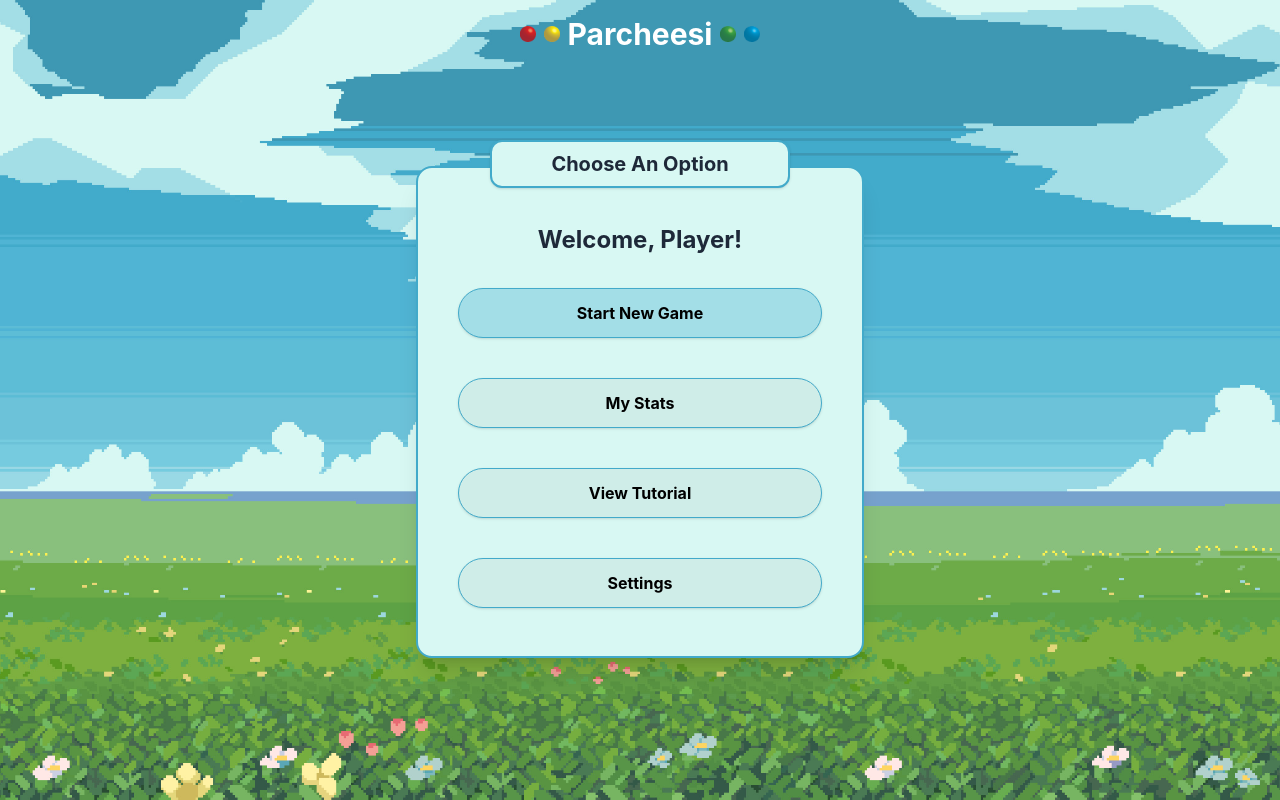
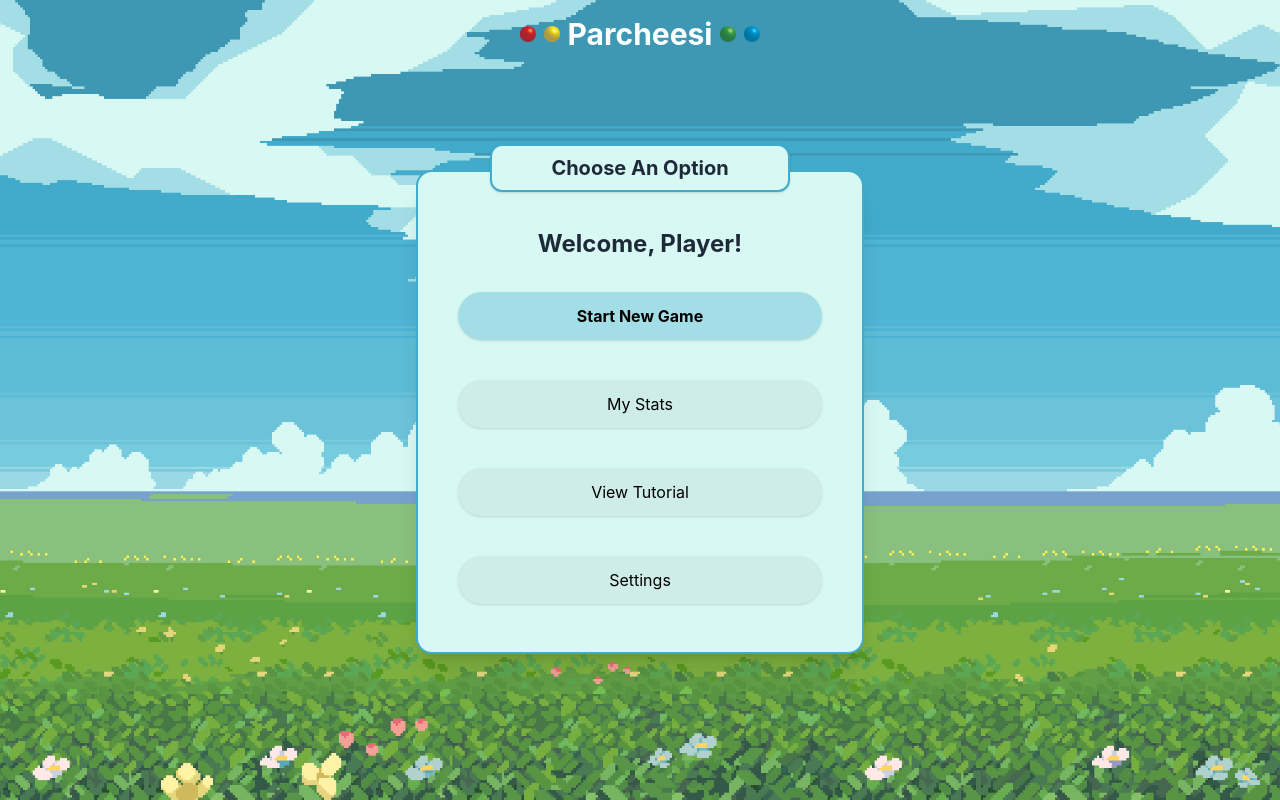
Before and after one commit to DerekH28/Parchisi-SWE-IV, a React (Vite) app: page /menu in a window 1280 px wide. Built offline with nearby package versions, Linux system fonts and the light colour scheme; no server answers.

Commit message:
Minor design details

```diff
--- a/src/pages/MenuPG.jsx
+++ b/src/pages/MenuPG.jsx
@@ -39,28 +39,28 @@ const MenuPage = () => {
           <div className="flex flex-col space-y-10 mt-8">
             <button
               onClick={() => navigate("/lobby")}
-              className="w-full px-4 py-3 text-black bg-[#A3DEE7] rounded-full hover:brightness-95 transition font-bold border border-[#42aaca] shadow-sm"
+              className="w-full px-4 py-3 text-black bg-[#A3DEE7] rounded-full hover:brightness-95 transition font-bold shadow-sm"
             >
               Start New Game
             </button>
 
             <button
               onClick={() => navigate("/stats")}
-              className="w-full px-4 py-3 bg-[#cfede8] text-black rounded-full hover:brightness-95 transition font-bold border border-[#42aaca] shadow-sm"
+              className="w-full px-4 py-3 bg-[#cfede8] text-black rounded-full hover:brightness-95 transition shadow-sm"
             >
               My Stats
             </button>
 
             <button
               onClick={() => navigate("/tutorial")}
-              className="w-full px-4 py-3 bg-[#cfede8] text-black rounded-full hover:brightness-95 transition font-bold border border-[#42aaca] shadow-sm"
+              className="w-full px-4 py-3 bg-[#cfede8] text-black rounded-full hover:brightness-95 transition shadow-sm"
             >
               View Tutorial
             </button>
 
             <button
               onClick={() => navigate("/Settings")}
-              className="w-full px-4 py-3 bg-[#cfede8] text-black rounded-full hover:brightness-95 transition font-bold border border-[#42aaca] shadow-sm"
+              className="w-full px-4 py-3 bg-[#cfede8] text-black rounded-full hover:brightness-95 transition shadow-sm"
             >
               Settings
             </button>
```
